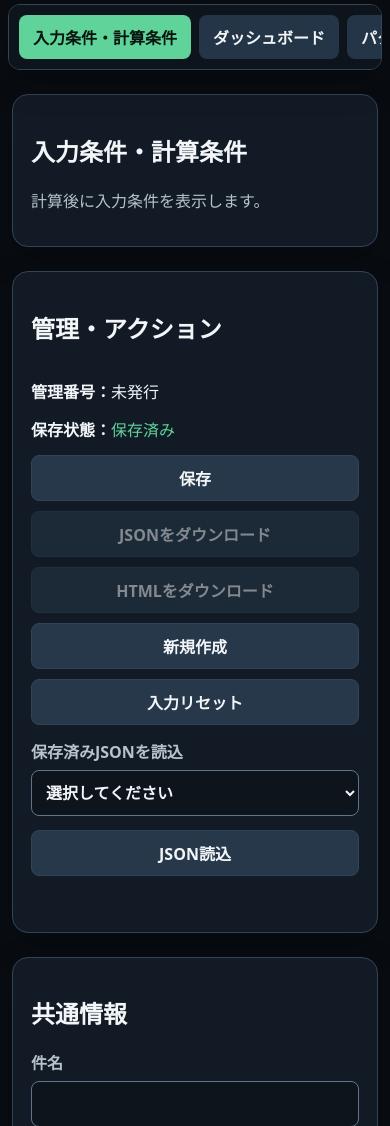
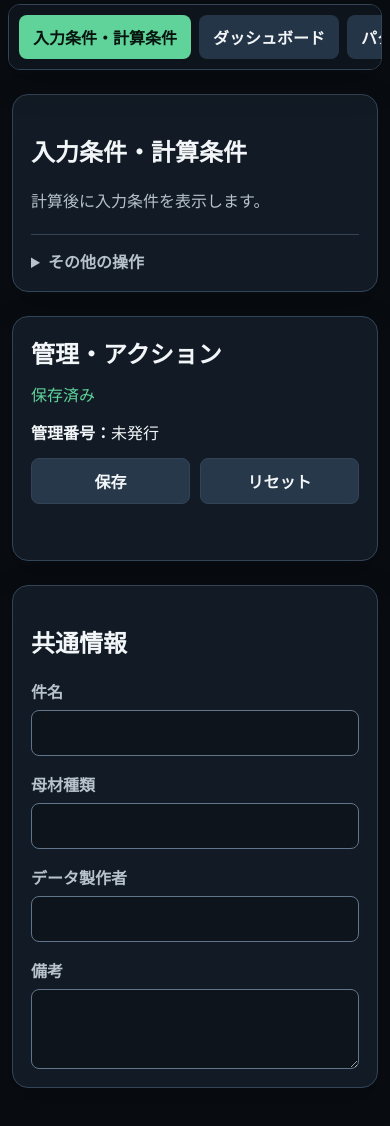
Before and after one commit to sct202605miyagisatoshihasegawa-ship-it/Nesting1D, a FastAPI app: page / in a window 390 px wide. Shown: the part 2014-3140 px from the top of the page. Run offline with FastAPI, Linux system fonts and the light colour scheme.

Commit message:
Refine management actions and unsaved state

```diff
--- a/app/static/css/style.css
+++ b/app/static/css/style.css
@@ -196,8 +196,35 @@ label{display:grid;gap:7px;color:#c9d2d9;font-weight:600}input,textarea{width:10
     flex-wrap: wrap;
     gap: 10px;
 }
+.management-heading {
+    display: flex;
+    grid-column: 1 / -1;
+    align-items: center;
+    justify-content: space-between;
+    gap: 12px;
+}
+.management-heading h2 { margin: 0; }
+.other-actions {
+    margin-top: 22px;
+    border-top: 1px solid var(--color-border);
+    padding-top: 14px;
+}
+.other-actions summary {
+    color: var(--color-text-muted);
+    font-weight: 700;
+    cursor: pointer;
+}
+.other-actions-content {
+    display: flex;
+    flex-wrap: wrap;
+    gap: 10px;
+    align-items: end;
+    margin-top: 14px;
+}
+.other-actions-content label { flex: 1 1 240px; }
 .file-actions button,
 .file-toolbar > button,
+.other-actions button,
 dialog button {
     min-height: 44px;
     padding: 10px 14px;
@@ -237,8 +264,8 @@ dialog::backdrop { background: rgb(0 0 0 / 70%); }
 input,textarea,select{border-color:var(--color-border-strong);color:var(--color-text);background:var(--color-bg-elevated)}
 input:focus-visible,textarea:focus-visible,select:focus-visible,button:focus-visible{outline:2px solid var(--color-accent);outline-offset:2px;box-shadow:var(--focus-ring)}
 .input-row{border-color:var(--color-border);background:var(--color-card-muted)}
-.secondary,.file-actions button,.file-toolbar>button,dialog button{border:1px solid var(--color-border);color:var(--color-text);background:var(--color-button)}
-.secondary:hover,.file-actions button:hover,.file-toolbar>button:hover,dialog button:hover{background:var(--color-button-hover)}
+.secondary,.file-actions button,.file-toolbar>button,.other-actions button,dialog button{border:1px solid var(--color-border);color:var(--color-text);background:var(--color-button)}
+.secondary:hover,.file-actions button:hover,.file-toolbar>button:hover,.other-actions button:hover,dialog button:hover{background:var(--color-button-hover)}
 .remove{border:1px solid #70404a;background:var(--color-danger-bg)}
 .calculate-button{color:var(--color-accent-text);background:var(--color-accent)}.calculate-button:hover{background:var(--color-accent-strong)}
 .error-box{border-color:var(--color-danger);background:var(--color-danger-bg)}
@@ -303,6 +330,8 @@ label .field-error-input:focus-visible {
 .empty-result { color: var(--color-text-muted); }
 @media (max-width: 600px) {
     .file-toolbar { grid-template-columns: 1fr; }
-    .file-actions { display: grid; grid-template-columns: 1fr; }
-    .file-actions button, .file-toolbar > button { width: 100%; }
+    .management-heading { align-items: flex-start; flex-direction: column; }
+    .file-actions { display: grid; grid-template-columns: 1fr 1fr; }
+    .file-actions button, .file-toolbar > button, .other-actions button { width: 100%; }
+    .other-actions-content { display: grid; grid-template-columns: 1fr; }
 }
--- a/app/static/js/input.js
+++ b/app/static/js/input.js
@@ -102,7 +102,6 @@ const saveButton = document.querySelector("#save-record");
 const loadButton = document.querySelector("#load-record");
 const jsonButton = document.querySelector("#download-json");
 const htmlButton = document.querySelector("#download-html");
-const newButton = document.querySelector("#new-record");
 const resetButton = document.querySelector("#reset-input");
 const recordSelect = document.querySelector("#record-select");
 const numberDisplay = document.querySelector("#management-number");
@@ -125,7 +124,8 @@ function resetCalculationSubmission() {
 
 function setDirty(value) {
     dirty = value;
-    statusDisplay.textContent = value ? "未保存" : "保存済み";
+    statusDisplay.textContent = value ? "● 未保存の変更があります" : "保存済み";
+    statusDisplay.hidden = false;
     statusDisplay.classList.toggle("unsaved", value);
     statusDisplay.classList.toggle("saved", !value);
 }
@@ -253,8 +253,10 @@ document.querySelector(".common-information").addEventListener("input", () => se
 document.querySelector(".common-information").addEventListener("change", () => setDirty(true));
 saveButton.addEventListener("click", () => saveRecord());
 loadButton.addEventListener("click", () => protectedAction(loadSelected));
-newButton.addEventListener("click", () => protectedAction(() => window.location.assign("/")));
-resetButton.addEventListener("click", () => protectedAction(() => { form.reset(); window.location.assign("/"); }));
+resetButton.addEventListener("click", () => protectedAction(() => {
+    setDirty(false);
+    window.location.assign("/");
+}));
 jsonButton.addEventListener("click", () => { if (managementNumber) window.location.assign(`/download/${managementNumber}.json`); });
 htmlButton.addEventListener("click", () => { if (managementNumber) window.location.assign(`/download/${managementNumber}.html`); });
 window.addEventListener("beforeunload", (event) => {
--- a/app/templates/index.html
+++ b/app/templates/index.html
@@ -102,6 +102,20 @@
                 <h3>寸法ごとの必要本数</h3>
                 <div class="snapshot-parts">{% for part in input_snapshot.parts_by_length %}<span>{{ part.length_mm }}mm × {{ part.quantity }}本</span>{% endfor %}</div>
             </div>{% else %}<p class="empty-result">計算後に入力条件を表示します。</p>{% endif %}
+            <details class="other-actions">
+                <summary>その他の操作</summary>
+                <div class="other-actions-content">
+                    <label>保存済みJSONを読込
+                        <select id="record-select">
+                            <option value="">選択してください</option>
+                            {% for number in records %}<option value="{{ number }}">{{ number }}</option>{% endfor %}
+                        </select>
+                    </label>
+                    <button type="button" id="load-record">JSON読込</button>
+                    <button type="button" id="download-json" disabled>JSONをダウンロード</button>
+                    <button type="button" id="download-html" disabled>HTMLをダウンロード</button>
+                </div>
+            </details>
         </section>
         {% if result %}
         <section id="dashboard-view" class="card result-panel" aria-live="polite">
@@ -190,23 +204,15 @@
         {% endif %}
         </div>
         <section class="card file-toolbar" aria-labelledby="management-actions-heading">
-            <h2 id="management-actions-heading" class="wide">管理・アクション</h2>
+            <div class="management-heading">
+                <h2 id="management-actions-heading">管理・アクション</h2>
+                <span id="save-status" class="saved">保存済み</span>
+            </div>
             <div><strong>管理番号：</strong><span id="management-number">未発行</span></div>
-            <div><strong>保存状態：</strong><span id="save-status" class="unsaved">未保存</span></div>
             <div class="file-actions">
                 <button type="button" id="save-record">保存</button>
-                <button type="button" id="download-json" disabled>JSONをダウンロード</button>
-                <button type="button" id="download-html" disabled>HTMLをダウンロード</button>
-                <button type="button" id="new-record">新規作成</button>
-                <button type="button" id="reset-input">入力リセット</button>
+                <button type="button" id="reset-input">リセット</button>
             </div>
-            <label>保存済みJSONを読込
-                <select id="record-select">
-                    <option value="">選択してください</option>
-                    {% for number in records %}<option value="{{ number }}">{{ number }}</option>{% endfor %}
-                </select>
-            </label>
-            <button type="button" id="load-record">JSON読込</button>
             <p id="file-message" role="alert"></p>
         </section>
             <section class="card common-information"><h2>共通情報</h2><div class="grid">
```
Also changed, not shown: docs/DEVELOPMENT_LOG.md (+12 -0 lines), docs/TEST_RESULTS.md (+10 -0 lines), tests/test_checkpoint5.py (+20 -0 lines), tests/test_web_calculation.py (+20 -0 lines).
